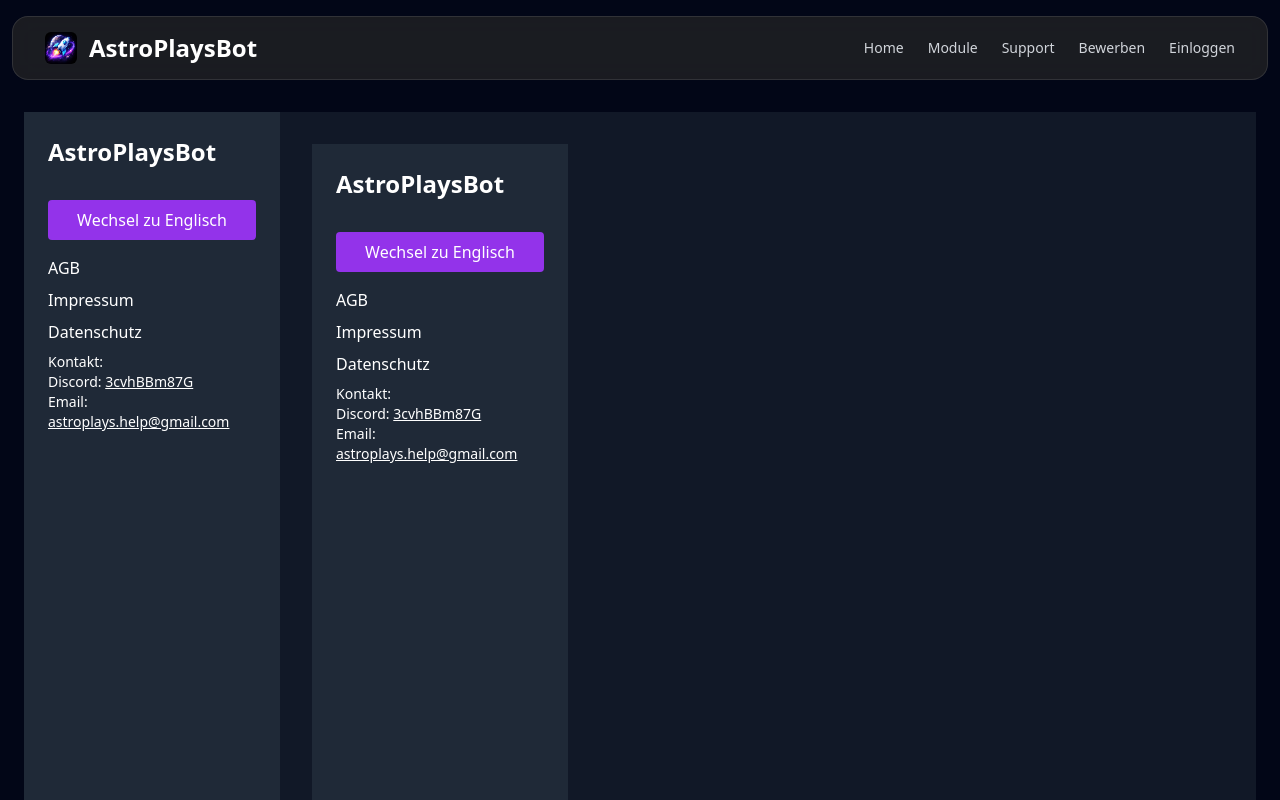
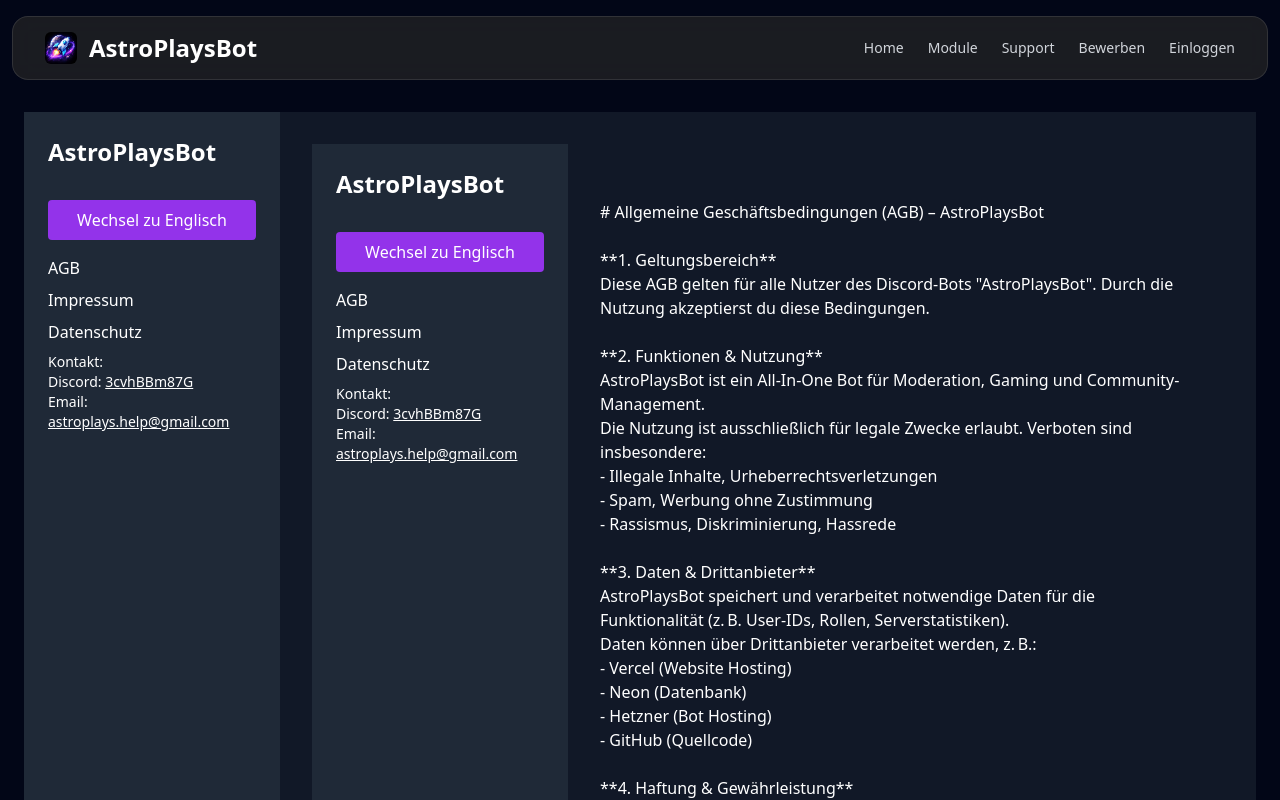
Before and after one commit to AstroPlaysBot/information, a Next.js app: page /AGB in a window 1280 px wide. Shown: the top 800 px of the page. Built offline with nearby package versions, Linux system fonts and the light colour scheme.

Commit message:
Update page.tsx

```diff
--- a/src/app/AGB/page.tsx
+++ b/src/app/AGB/page.tsx
@@ -1,17 +1,17 @@
 // src/app/AGB/page.tsx
 'use client';
-import React from 'react';
+import React, { useState } from 'react';
 import Layout from './layout';
 import { agb } from './texts';
 
 export default function AGBPage() {
+  const [language, setLanguage] = useState<'de' | 'en'>('de');
+
   return (
     <Layout>
-      {({ language }) => (
-        <div className="prose prose-invert max-w-3xl">
-          <div dangerouslySetInnerHTML={{ __html: agb[language].replace(/\n/g, '<br/>') }} />
-        </div>
-      )}
+      <div className="prose prose-invert max-w-3xl">
+        <div dangerouslySetInnerHTML={{ __html: agb[language].replace(/\n/g, '<br/>') }} />
+      </div>
     </Layout>
   );
 }
```
